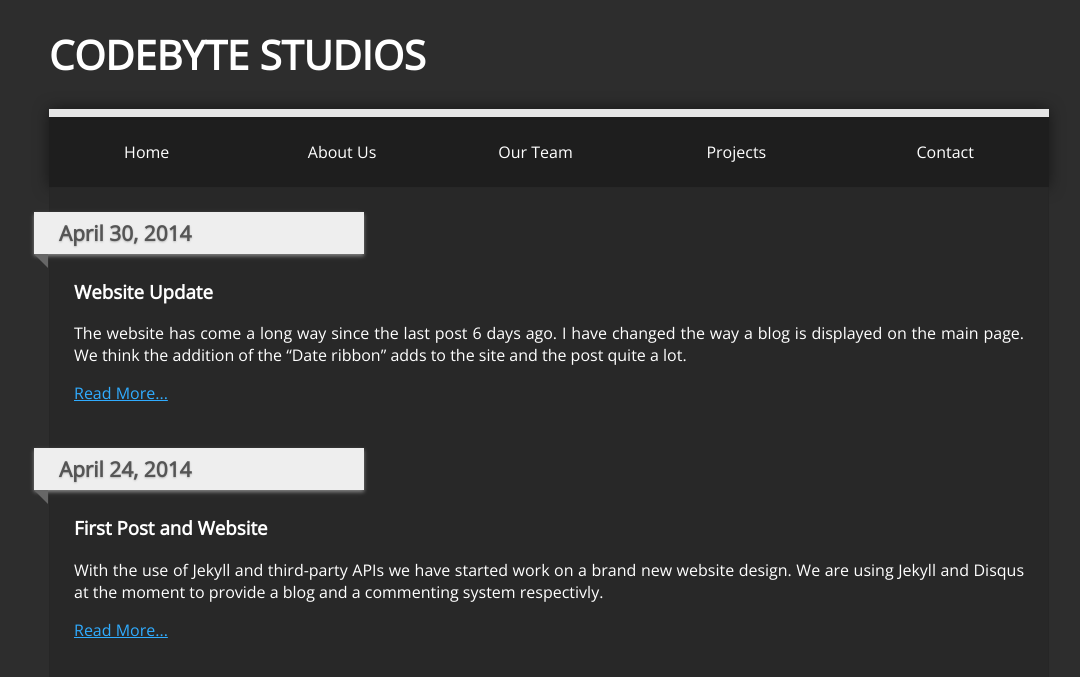
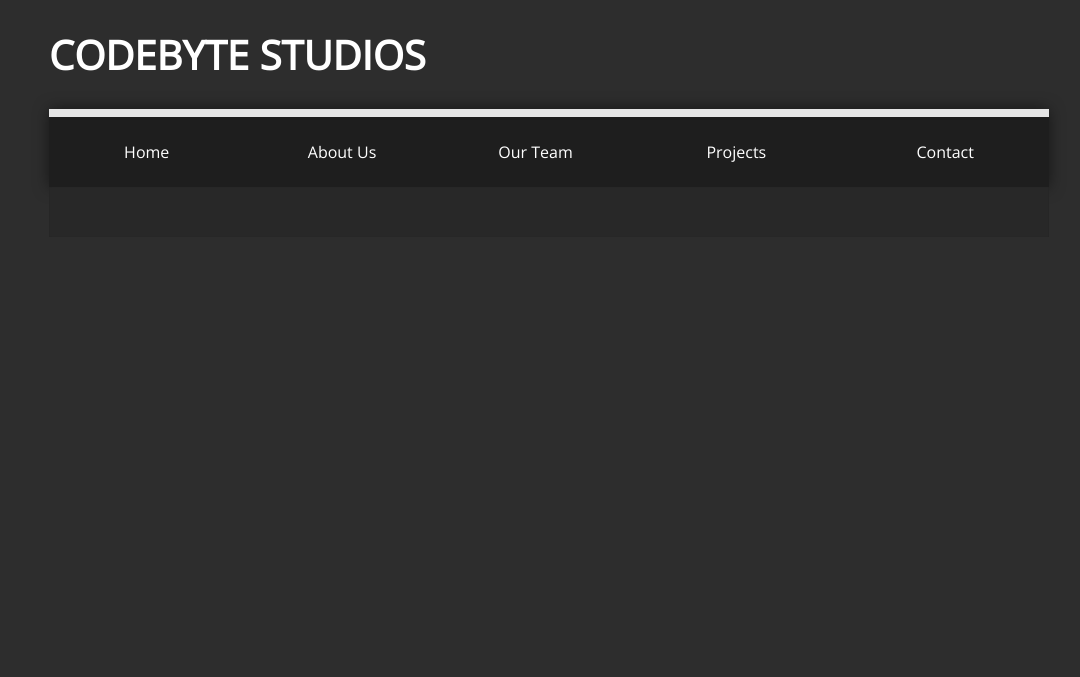
Before and after one commit to CodebyteStudios/codebytestudios.github.io, a Jekyll site: the page built from index.html, in a window 1280 px wide. Shown: the top 677 px of the page, without its empty margins (91-1171 px from the left). Built offline with Jekyll 4.4.1, drawn with Linux system fonts in a browser that asks for light colours; nearby versions of some CDN libraries; Markdown is read by kramdown in place of the engine named in the settings; the list of posts is cut into pages by our own code.

```diff
--- a/_config.yml
+++ b/_config.yml
@@ -1,4 +1,4 @@
 markdown: redcarpet
 baseurl: /
-exclude: ['README.md']
+exclude: ["README.md", "scripts"]
 paginate: 5
--- a/_posts/2014-04-24-First-Post.md
+++ /dev/null
@@ -1,8 +0,0 @@
----
-layout: post
-title: First Post and Website
----
-
-With the use of Jekyll and third-party APIs we have started work on a brand new website design. We are using Jekyll and Disqus at the moment to provide a blog and a commenting system respectivly.
-
-Currently the site has a simplistic blogging system on it, and what we think, our websites final layout. The next step is to work on polishing up the design and adding more to the blogging system. A new blog post will be put up as soon as we get some major updates on either the site or the game.
--- a/_posts/2014-04-30-Website-Update-2.md
+++ /dev/null
@@ -1,13 +0,0 @@
----
-layout: post
-title: Website Update #2
----
-
-The website has come a long way since the last post 6 days ago. I have changed the way a blog is displayed on the main page. We think the addition of the "Date ribbon" adds to the site and the post quite a lot.
-
-The next thing that we added was a contact form. The form is very simple and works great. We decided to use Ajax to submit the form so you wouldn't need to redirect or have the page reload when you submitted the form.
-
-Future Plans: </br >
-1. Social Media Integration </br >
-2. About Us Page </br >
-3. Team Page </br >
--- a/stylesheets/master.css
+++ b/stylesheets/master.css
@@ -89,6 +89,7 @@
 	border-color: #666 #666 transparent transparent;
 }
 /***** About Us *****/
+
 /***** Our Team *****/
 #content-team {
     max-width: 1000px;
```
